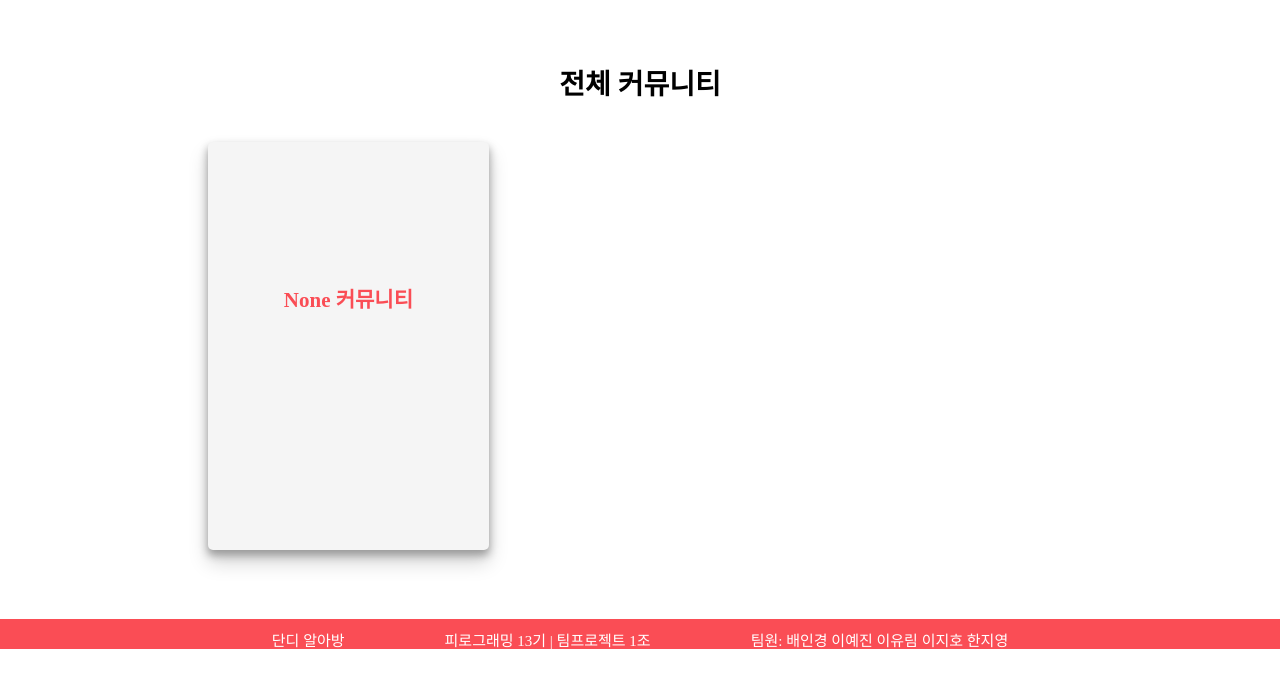
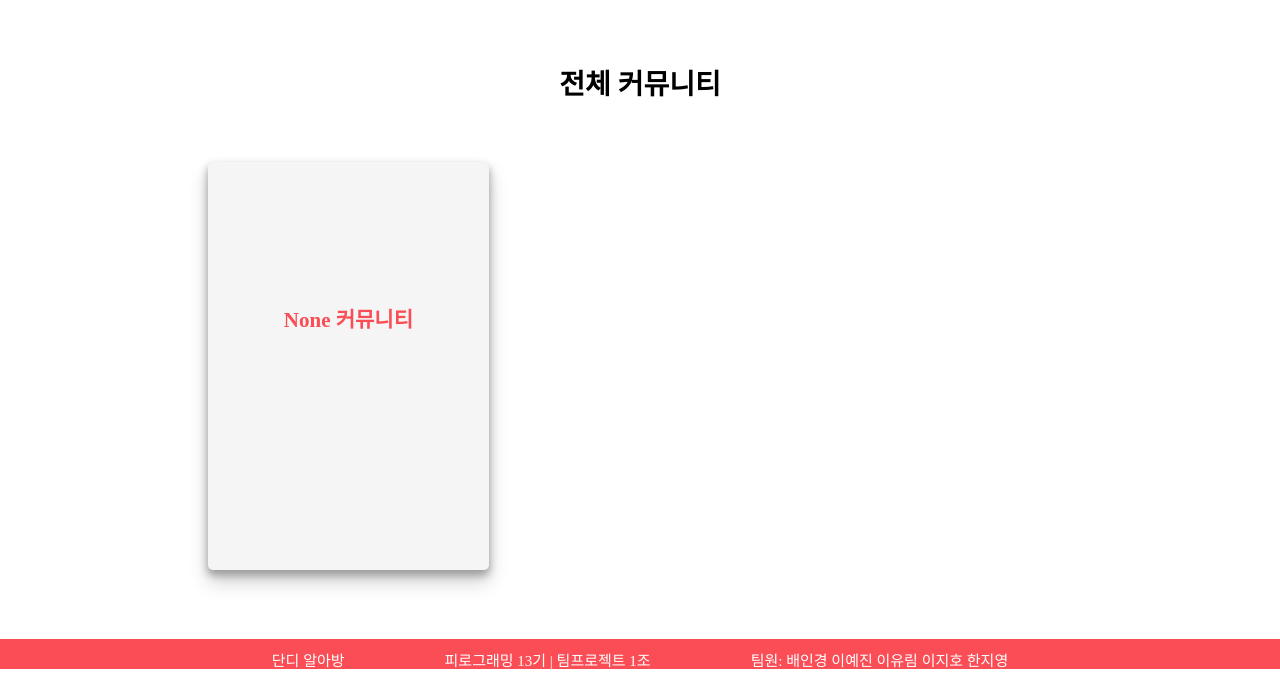
Before and after one commit to InKyeongBae/DD_AraBang, a Django app: page /community/all/ in a window 1280 px wide. Shown: the part 60-739 px from the top of the page. Run offline with Django 3.2, Linux system fonts and the light colour scheme; the visitor is signed in with stand-in values (Sample User, id 1); data comes from the database, SQL or seed files in the repository; data that the repository does not hold is empty; some libraries are stand-ins or nearby versions; some web fonts are replaced.

Commit message:
community_list들 해결

```diff
--- a/DDAraBang/community/templates/community/all_community_list.html
+++ b/DDAraBang/community/templates/community/all_community_list.html
@@ -132,7 +132,7 @@
 
 {% block content %}
     <div class="community-list-body">
-        <div class="community-list-page-title" style="padding-bottom:40px;">
+        <div class="community-list-page-title" style="padding-bottom:60px;">
             <p style="font-family: S-CoreDream-3Light">전체 커뮤니티</p>
         </div>
         <div class="community-grid-container">
--- a/DDAraBang/community/templates/community/community_list.html
+++ b/DDAraBang/community/templates/community/community_list.html
@@ -127,8 +127,8 @@
 {% endblock %}
 
 {% block content %}
-    <div class="community-list-body">
-        <div class="community-list-page-title" style="padding-bottom:40px;">
+    <div class="community-list-body" >
+        <div class="community-list-page-title" style="padding-bottom:60px;">
             <p style="font-family: S-CoreDream-3Light">{{ school }} 커뮤니티</p>
         </div>
         <div class="community-grid-container">
```
